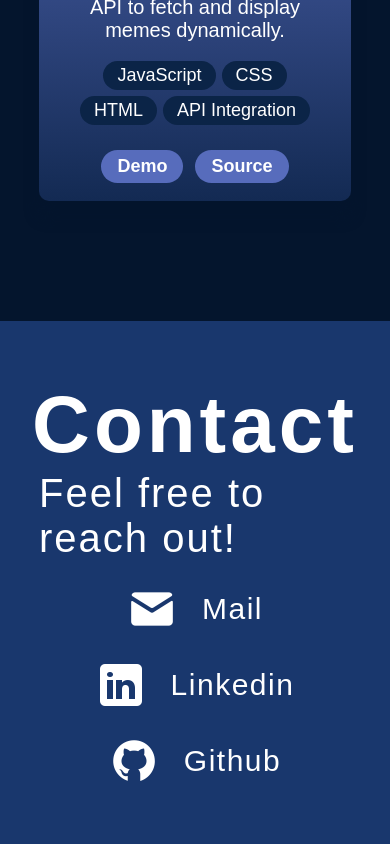
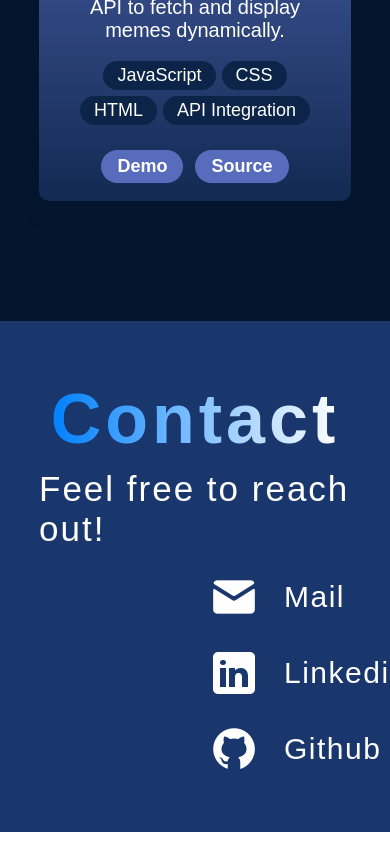
Before and after one commit to Sh1wang1/portfolio, a React (Vite) app: page / in a window 390 px wide. Shown: the part 5679-6523 px from the top of the page. Built offline with nearby package versions, Linux system fonts and the light colour scheme; the HTML template or start-up script is replaced by a standard one.

Commit message:
contact component corrected

```diff
--- a/src/components/Contact/Contact.module.css
+++ b/src/components/Contact/Contact.module.css
@@ -16,6 +16,10 @@
   font-size: 80px;
   font-weight: 700;
   letter-spacing: 4px;
+  background: linear-gradient(to right, #0080ff,white);
+  -webkit-background-clip: text;
+  -webkit-text-fill-color: transparent;
+
 }
 
 .text p {
@@ -57,8 +61,18 @@
     flex-direction: column;
     align-items: center;
   }
+  .text h2{
+    font-size:70px;
+    margin-bottom: 10px;
+  }
+  .text p{
+    font-size: 35px;
+  }
 
   .links {
-    align-items: center;
+    align-items: flex-start;
+    padding-left: 170px;
   }
+
+
 }
--- a/src/components/Projects/Projects.module.css
+++ b/src/components/Projects/Projects.module.css
@@ -23,4 +23,5 @@
   justify-content: center;
   gap: 15px;
   width: 100%;
+
 }
```
